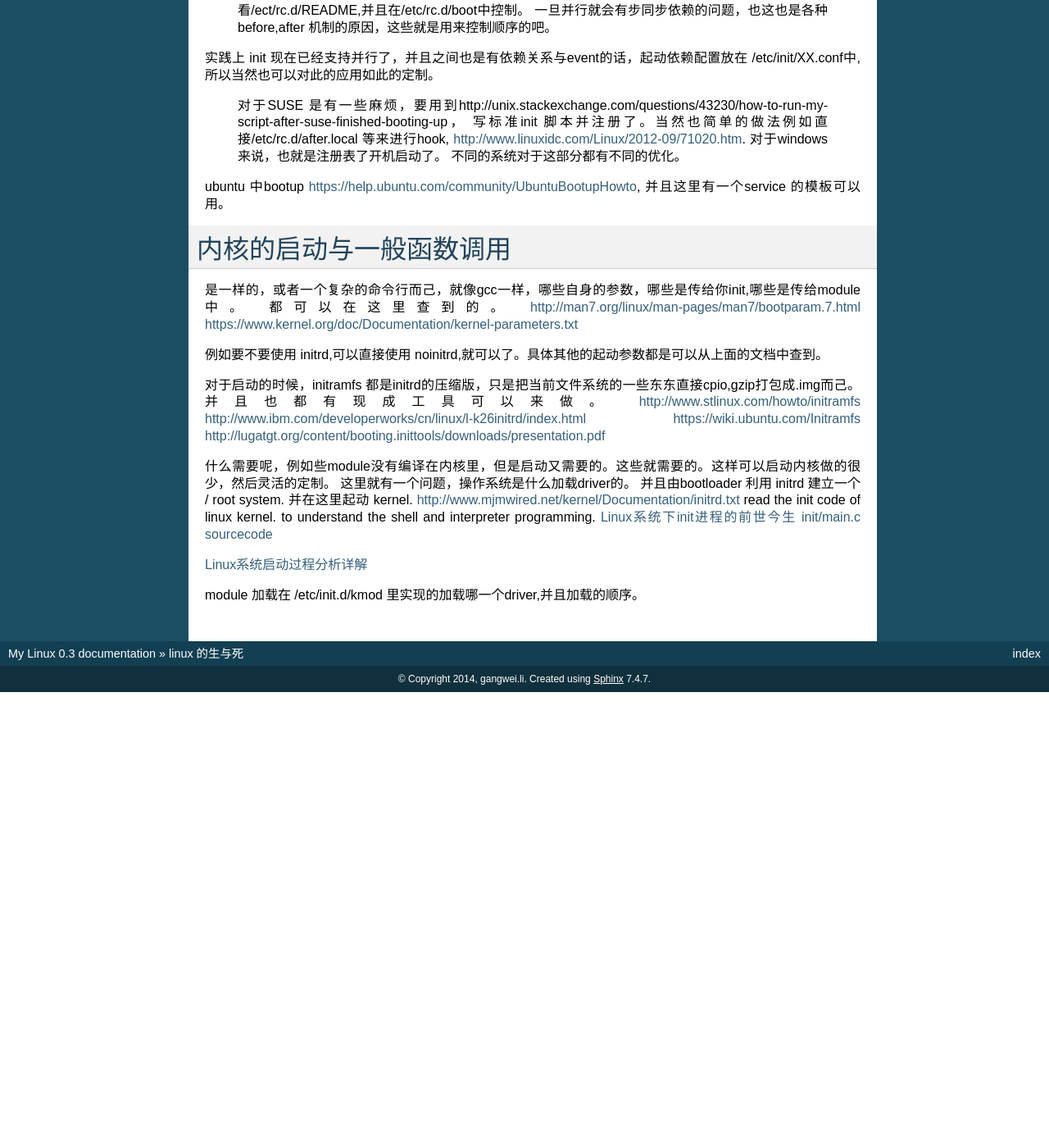
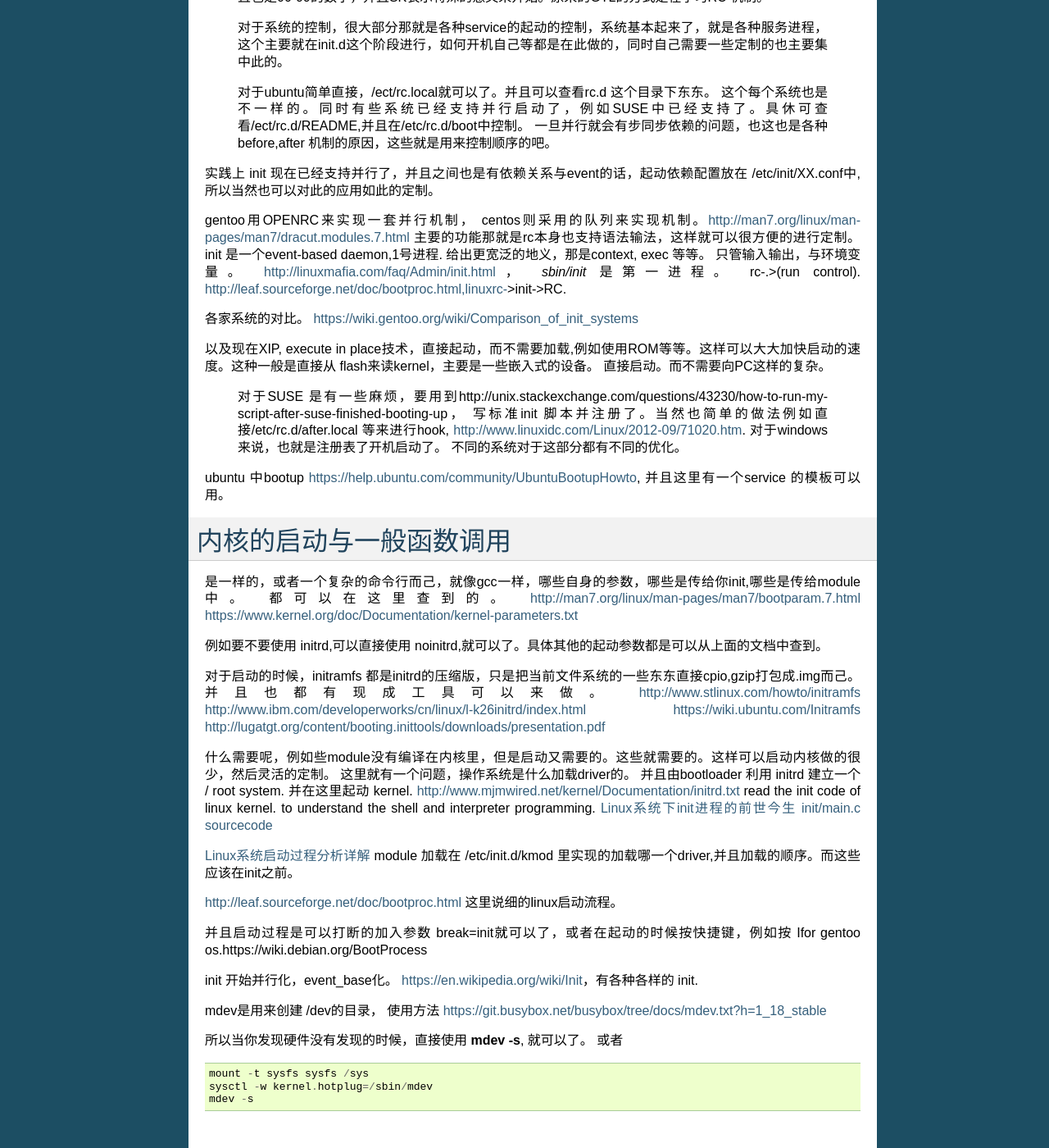
Before and after one commit to gwli/MyLinux, a Sphinx documentation site: the page built from source/content/Stage_3/Linux_bootup.rst, in a window 1280 px wide and 1400 px high, scrolled down 294 px. Shown: the whole window at 82% size. Built offline with Sphinx 7.4.7, drawn with Linux system fonts in a browser that asks for light colours; formulas are drawn with MathJax 3; before the commit the page ends 1138 px from its top, so only the background shows below that; some of the changed text lies outside the part shown.

Commit message:
no message

```diff
--- a/source/content/Stage_2/LinuxKernel.rst
+++ b/source/content/Stage_2/LinuxKernel.rst
@@ -74,6 +74,9 @@
 *multi-process and multiple thread*
 until now, I find how to use the fork, why we need the fork? when the fork the children copy the code,data from parent process. and then do their own things.  the `questions <http://bbs.csdn.net/topics/320004714>`_  of article is good, help me think. you can reference `here <http://blog.csdn.net/hairetz/article/details/4281931>`_  why need multiple process.
 
+可以用chrt 来控制进程的调度，或者合用sysctl来进行控制。:command:`sysctl -A|grep "sched" | grep -v "domain"`
+
+https://doc.opensuse.org/documentation/html/openSUSE_121/opensuse-tuning/cha.tuning.taskscheduler.html
 
 *cputopology*
 
--- a/source/content/Stage_3/Linux_bootup.rst
+++ b/source/content/Stage_3/Linux_bootup.rst
@@ -1,5 +1,8 @@
 linux 的生与死
 ==============
+
+先由BIOS上电之后，由BIOS决定你从哪一个分区起，然后BIOS把对应分区的上bootloader 加载。然后bootloader把kernel的代码，以及所需要东东，都加载到内存里放一个地方。然后再kernel开始初始内存，建立内存表，以及中断表等等之后，然后才是种driver的加载。然后各个东东才开始各自的执行。builtin与module进去，采用都是相同的结构。module的内存结构。
+内存结构可以用http://code.metager.de/source/xref/linux/utils/kmod/libkmod/libkmod-module.c#63 这里看到，采用的struct然后里边就是指针了。形成一个列表。insmod,rmmod插入，列表，查询列表的过程。
 
 
    linux 启动模式是由 `linux的运行模式：Runlevel详细解析 <http://linux.ccidnet.com/art/9513/20070428/1072625&#95;1.html>`_  决定的，它是由 `/etc/inittab <http://book.51cto.com/art/200906/127324.htm>`_  来控制的，telinit 是用来发送信号进行init. shutdown reboot都是跟 runlevel相关，默认的level,都在rc.XX.d下软链接，并且也是00-99的数字，并且SK表示特殊的意义来开始。原来的GTL的方式是在学习RC 机制。
@@ -10,6 +13,17 @@
    对于ubuntu简单直接，/ect/rc.local就可以了。并且可以查看rc.d 这个目录下东东。 这个每个系统也是不一样的。同时有些系统已经支持并行启动了，例如SUSE中已经支持了。具休可查看/ect/rc.d/README,并且在/etc/rc.d/boot中控制。 一旦并行就会有步同步依赖的问题，也这也是各种before,after 机制的原因，这些就是用来控制顺序的吧。
 
 实践上 init 现在已经支持并行了，并且之间也是有依赖关系与event的话，起动依赖配置放在 /etc/init/XX.conf中, 所以当然也可以对此的应用如此的定制。
+
+gentoo用OPENRC来实现一套并行机制， centos则采用的队列来实现机制。http://man7.org/linux/man-pages/man7/dracut.modules.7.html
+主要的功能那就是rc本身也支持语法输法，这样就可以很方便的进行定制。
+init 是一个event-based daemon,1号进程. 给出更宽泛的地义，那是context, exec 等等。 只管输入输出，与环境变量。
+http://linuxmafia.com/faq/Admin/init.html， *sbin/init* 是第一进程。 rc-.>(run control).
+http://leaf.sourceforge.net/doc/bootproc.html,linuxrc->init->RC.
+
+各家系统的对比。
+https://wiki.gentoo.org/wiki/Comparison_of_init_systems
+
+以及现在XIP, execute in place技术，直接起动，而不需要加载,例如使用ROM等等。这样可以大大加快启动的速度。这种一般是直接从 flash来读kernel，主要是一些嵌入式的设备。 直接启动。而不需要向PC这样的复杂。
 
    对于SUSE 是有一些麻烦，要用到http://unix.stackexchange.com/questions/43230/how-to-run-my-script-after-suse-finished-booting-up， 写标准init 脚本并注册了。当然也简单的做法例如直接/etc/rc.d/after.local 等来进行hook, http://www.linuxidc.com/Linux/2012-09/71020.htm.
    对于windows 来说，也就是注册表了开机启动了。
@@ -41,5 +55,25 @@
 
 
 `Linux系统启动过程分析详解 <http://wenku.baidu.com/view/f439355777232f60ddcca152.html>`_
+module 加载在 /etc/init.d/kmod 里实现的加载哪一个driver,并且加载的顺序。而这些应该在init之前。
 
-module 加载在 /etc/init.d/kmod 里实现的加载哪一个driver,并且加载的顺序。
+http://leaf.sourceforge.net/doc/bootproc.html 这里说细的linux启动流程。
+
+并且启动过程是可以打断的加入参数 break=init就可以了，或者在起动的时候按快捷键，例如按 Ifor gentoo os.https://wiki.debian.org/BootProcess
+
+
+init 开始并行化，event_base化。
+https://en.wikipedia.org/wiki/Init，有各种各样的 init.
+
+
+mdev是用来创建 /dev的目录， 使用方法
+https://git.busybox.net/busybox/tree/docs/mdev.txt?h=1_18_stable
+
+所以当你发现硬件没有发现的时候，直接使用 :command:`mdev -s`, 就可以了。
+或者
+
+.. code-block::
+
+   mount -t sysfs sysfs /sys
+   sysctl -w kernel.hotplug=/sbin/mdev
+   mdev -s
```
Also changed, not shown: source/content/Stage_2/ModuleAndDriver.rst (+13 -0 lines).
